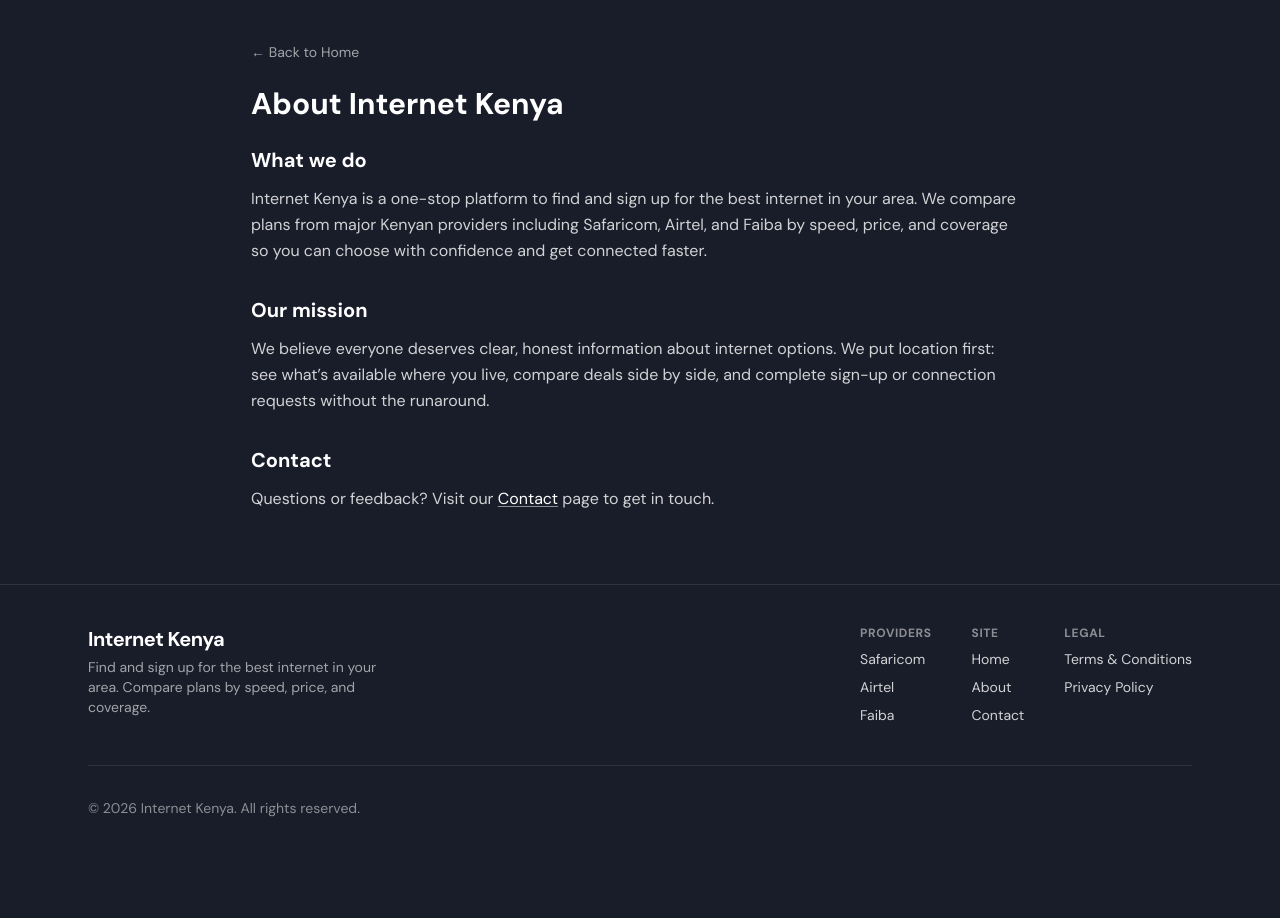
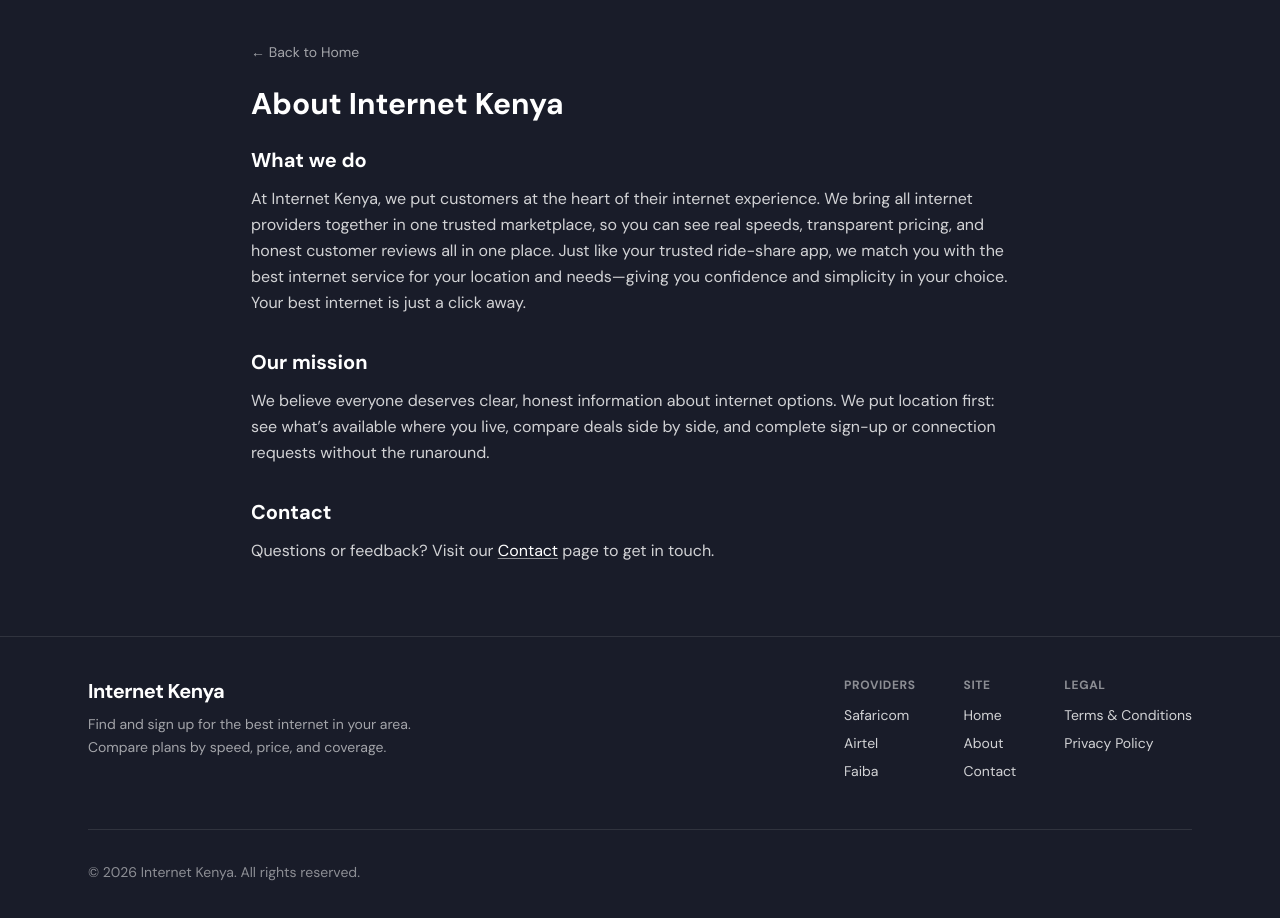
Before and after one commit to QuantumSnow0/internet-kenya, a Next.js app: page /about in a window 1280 px wide. Shown: the top 918 px of the page. Before the commit the page ends 858 px from the top, so only its background shows below. Built offline with nearby package versions, Linux system fonts and the light colour scheme.

Commit message:
updated codebase

```diff
--- a/src/app/about/page.tsx
+++ b/src/app/about/page.tsx
@@ -25,9 +25,7 @@
       <section className={sectionClass}>
         <h2 className={headingClass}>What we do</h2>
         <p className={paraClass}>
-          Internet Kenya is a one-stop platform to find and sign up for the best internet in your area.
-          We compare plans from major Kenyan providers including Safaricom, Airtel, and Faiba by speed,
-          price, and coverage so you can choose with confidence and get connected faster.
+        At Internet Kenya, we put customers at the heart of their internet experience. We bring all internet providers together in one trusted marketplace, so you can see real speeds, transparent pricing, and honest customer reviews all in one place. Just like your trusted ride-share app, we match you with the best internet service for your location and needs—giving you confidence and simplicity in your choice. Your best internet is just a click away.
         </p>
       </section>
 
--- a/src/app/components/Footer.tsx
+++ b/src/app/components/Footer.tsx
@@ -2,6 +2,10 @@
 
 import Link from "next/link";
 import { providers } from "@/app/data/providers";
+
+const linkSectionClass = "flex flex-col gap-3";
+const linkHeadingClass = "text-xs font-semibold uppercase tracking-wider text-white/50";
+const linkClass = "text-sm text-white/80 transition-colors hover:text-white";
 
 export function Footer() {
   const year = new Date().getFullYear();
@@ -9,71 +13,55 @@
   return (
     <footer className="mt-auto shrink-0 border-t border-white/10 bg-[rgb(25,28,41)]">
       <div className="mx-auto max-w-6xl px-4 py-8 sm:px-6 sm:py-10">
-        <div className="flex flex-col gap-8 sm:flex-row sm:items-start sm:justify-between sm:gap-12">
-          {/* Brand */}
-          <div className="flex flex-col gap-1">
+        {/* Main footer content: brand + link columns */}
+        <div className="grid grid-cols-1 gap-8 sm:grid-cols-2 lg:grid-cols-[1fr_auto_auto_auto] lg:gap-12">
+          {/* Brand – full width on mobile, first column on desktop */}
+          <div className="flex flex-col gap-2 sm:max-w-sm">
             <Link
               href="/"
               className="text-lg font-bold tracking-tight text-white transition-colors hover:text-white/90 sm:text-xl"
             >
               Internet Kenya
             </Link>
-            <p className="max-w-xs text-sm text-white/60">
+            <p className="text-sm leading-relaxed text-white/60">
               Find and sign up for the best internet in your area. Compare plans by speed, price, and coverage.
             </p>
           </div>
 
-          {/* Links */}
-          <div className="flex flex-col gap-4 sm:flex-row sm:gap-10">
-            <div>
-              <h3 className="mb-2 text-xs font-semibold uppercase tracking-wider text-white/50">
-                Providers
-              </h3>
+          {/* Providers */}
+          <div className={linkSectionClass}>
+            <h3 className={linkHeadingClass}>Providers</h3>
             <nav className="flex flex-col gap-2" aria-label="Provider links">
               {providers.map((p) => (
-                  <Link
-                    key={p.slug}
-                    href={`/providers/${p.slug}`}
-                    className="text-sm text-white/80 transition-colors hover:text-white"
-                  >
+                <Link key={p.slug} href={`/providers/${p.slug}`} className={linkClass}>
                   {p.name}
                 </Link>
               ))}
             </nav>
           </div>
-            <div>
-              <h3 className="mb-2 text-xs font-semibold uppercase tracking-wider text-white/50">
-                Site
-              </h3>
+
+          {/* Site */}
+          <div className={linkSectionClass}>
+            <h3 className={linkHeadingClass}>Site</h3>
             <nav className="flex flex-col gap-2" aria-label="Site links">
-                <Link href="/" className="text-sm text-white/80 transition-colors hover:text-white">
-                  Home
-                </Link>
-                <Link href="/about" className="text-sm text-white/80 transition-colors hover:text-white">
-                  About
-                </Link>
-                <Link href="/contact" className="text-sm text-white/80 transition-colors hover:text-white">
-                  Contact
-                </Link>
+              <Link href="/" className={linkClass}>Home</Link>
+              <Link href="/about" className={linkClass}>About</Link>
+              <Link href="/contact" className={linkClass}>Contact</Link>
             </nav>
           </div>
-            <div>
-              <h3 className="mb-2 text-xs font-semibold uppercase tracking-wider text-white/50">
-                Legal
-              </h3>
+
+          {/* Legal */}
+          <div className={linkSectionClass}>
+            <h3 className={linkHeadingClass}>Legal</h3>
             <nav className="flex flex-col gap-2" aria-label="Legal links">
-                <Link href="/terms" className="text-sm text-white/80 transition-colors hover:text-white">
-                  Terms & Conditions
-                </Link>
-                <Link href="/privacy" className="text-sm text-white/80 transition-colors hover:text-white">
-                  Privacy Policy
-                </Link>
+              <Link href="/terms" className={linkClass}>Terms & Conditions</Link>
+              <Link href="/privacy" className={linkClass}>Privacy Policy</Link>
             </nav>
           </div>
         </div>
-        </div>
 
-        <div className="mt-8 border-t border-white/10 pt-6 sm:mt-10 sm:pt-8">
+        {/* Copyright bar */}
+        <div className="mt-10 border-t border-white/10 pt-6 sm:mt-12 sm:pt-8">
           <p className="text-center text-xs text-white/50 sm:text-left sm:text-sm">
             © {year} Internet Kenya. All rights reserved.
           </p>
```
Lines whose indentation alone changed are shown as unchanged.
